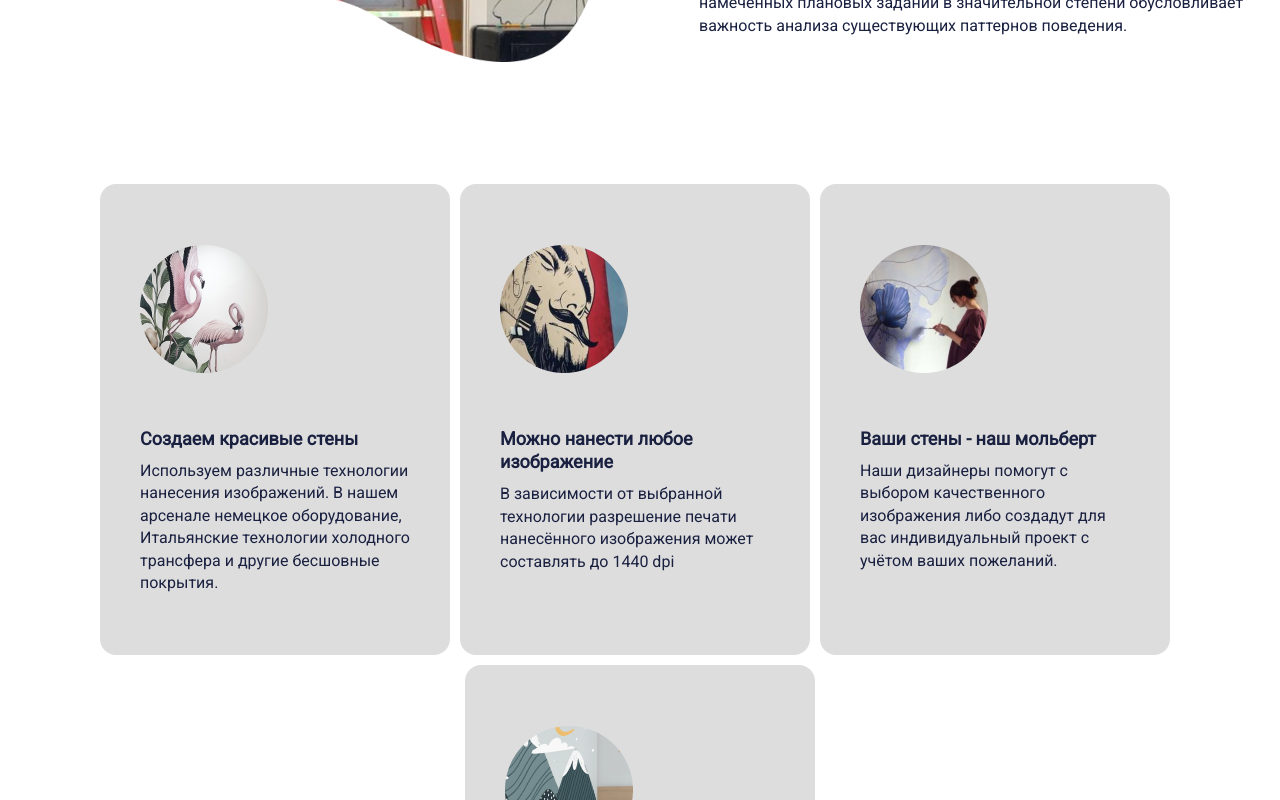
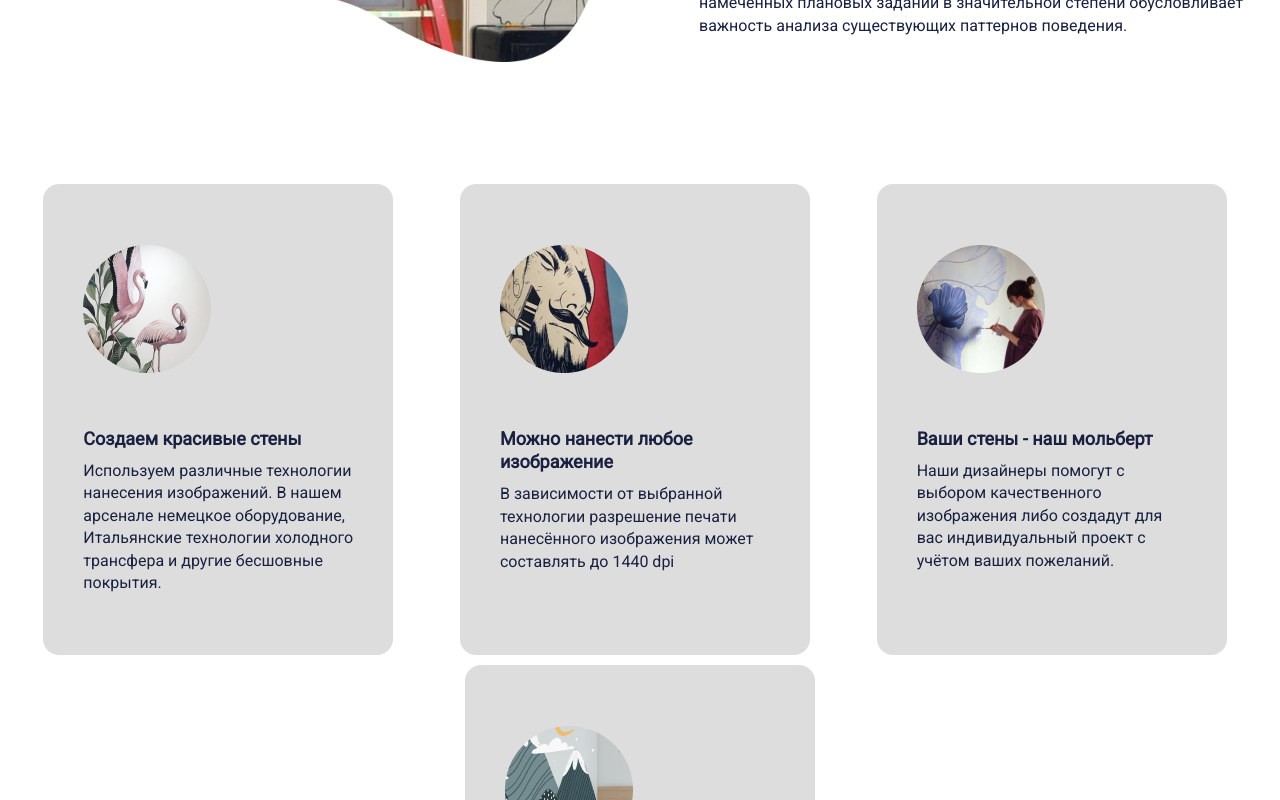
Before and after one commit to DenisShkarinov/stenoprint, a Next.js app: page /about in a window 1280 px wide. Shown: the part 840-1640 px from the top of the page. Built offline with nearby package versions, Linux system fonts and the light colour scheme.

Commit message:
Starting

```diff
--- a/app/about/about.css
+++ b/app/about/about.css
@@ -1,13 +1,10 @@
 .card-body {
     max-width: 350px;
     width: 100%;
-    display: flex;
-    flex-flow: column;
     padding: 61px 40px;
     background: #ddd;
     border-radius: 1em;
-    margin-right: 10px;
-    margin-bottom: 10px;
+    margin: 0 10px 10px 0;
 
     &:last-child {
         margin-right: 0;
@@ -30,5 +27,8 @@
 }
 
 #description-cards {
-    justify-content: center;
+    display: flex;
+    justify-content: space-around;
+    flex-flow: row wrap;
+
 }
--- a/app/components/header/header.css
+++ b/app/components/header/header.css
@@ -91,5 +91,12 @@ header {
     }
     .mobile-menu {
         display: block;
+
+        span {
+            width: 20px;
+            height: 2px;
+            background-color: #000;
+
+        }
     }
 }
```
